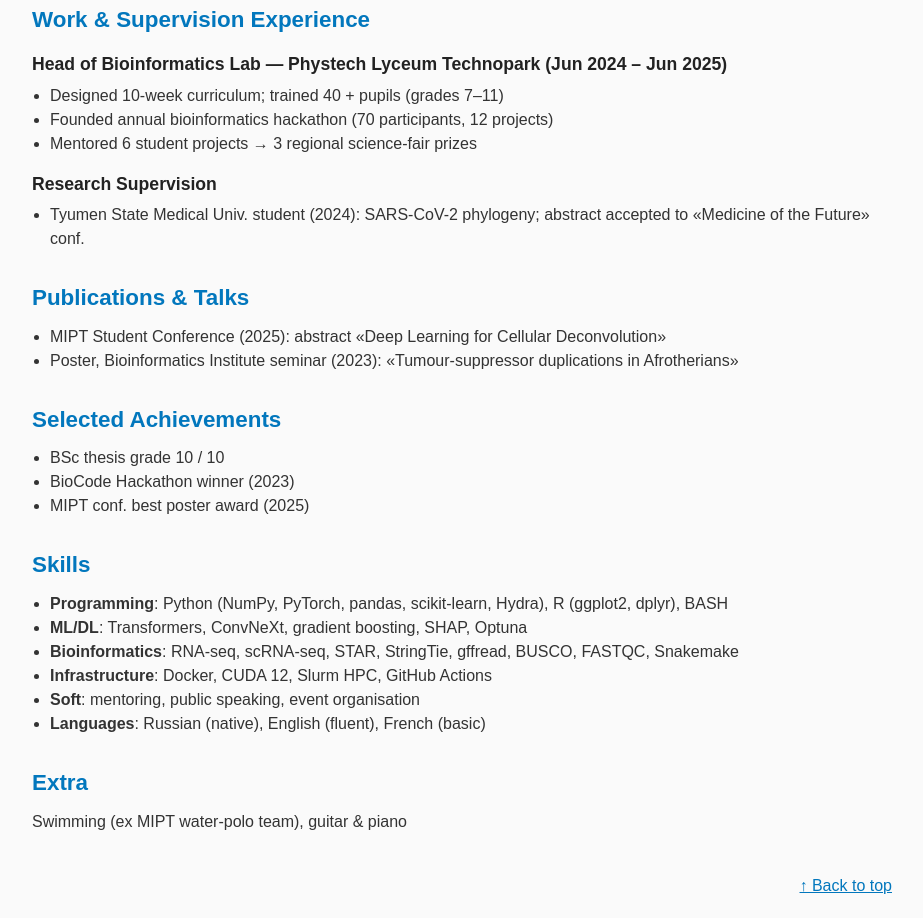
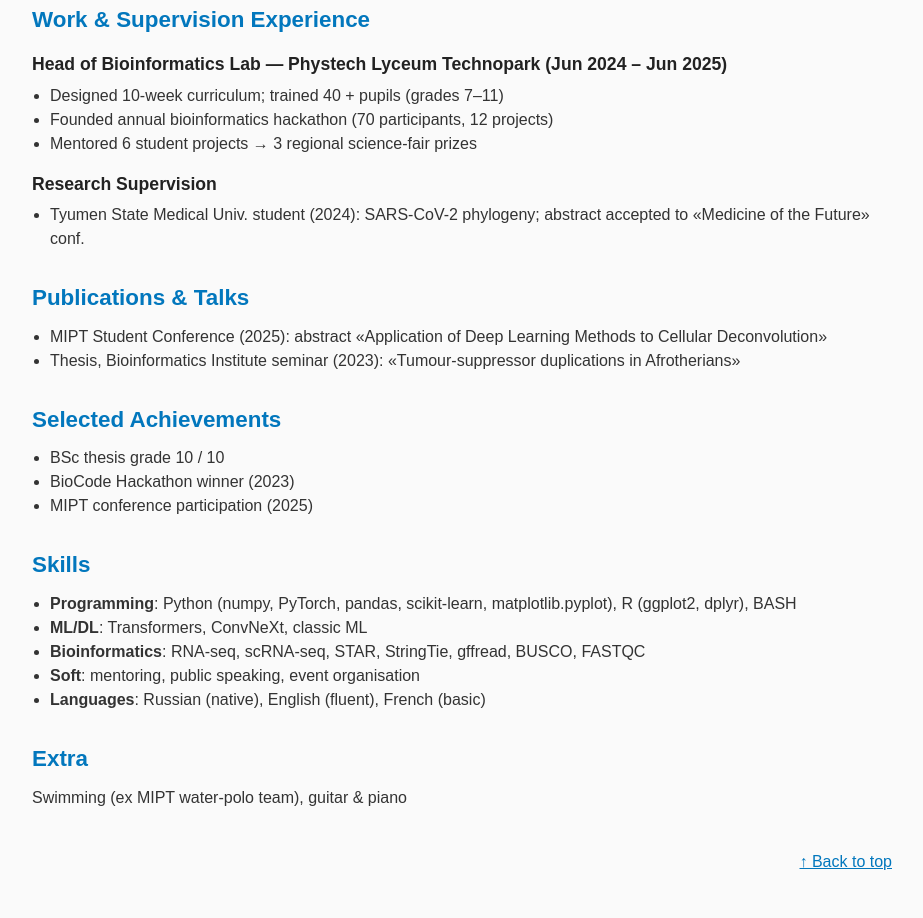
Before and after one commit to LeviusBI/CV, a plain HTML site: page index.html in a window 1280 px wide. Shown: the part 1224-2142 px from the top of the page, without its empty margins (178-1101 px from the left). After the commit the page ends 2118 px from the top, so only its background shows below. Drawn offline with Linux system fonts and the light colour scheme.

Commit message:
Update index.html

```diff
--- a/index.html
+++ b/index.html
@@ -39,9 +39,9 @@
 <main>
 <section id="summary">
     <h2>Summary</h2>
-    <p>MIPT graduate (top-25 %) with 4 + years of hands-on ML & bioinformatics. Built open-source tools
+    <p>MIPT graduate (top-25 %) with 3 years of hands-on ML & bioinformatics. Built open-source tools
        (<em>Pythia</em>, <em>RITA</em>) adopted by research peers, supervised student research,
-       organised a BioCode hackathon (winner). Looking for a research internship in a genomics-AI
+       winner of a BioCode hackathon, organised bioinformatics hackathon for elder grades (9-11). Looking for a research internship in a genomics-AI
        team to scale scientific impact.</p>
 </section>
 
@@ -51,7 +51,7 @@
         <h3>Moscow Institute of Physics and Technology — BSc Biotechnology (2021–2025)</h3>
         <ul>
             <li>GPA 4.43 / 5 (~3.4 / 4); top-25 % cohort</li>
-            <li>Thesis: <q>Application of Deep Learning Methods to Cellular Deconvolution</q> — score 10 / 10</li>
+            <li>Thesis: <q>Application of Deep Learning Methods to Cellular Deconvolution</q> — grade 10 / 10</li>
             <li>Key courses: Molecular Biology (Severinov), Probability & Statistics (Raigorodskii)</li>
         </ul>
     </article>
@@ -59,7 +59,7 @@
     <article>
         <h3>Bioinformatics Institute — Bioinformatics for Biologists (2022–2023)</h3>
         <ul>
-            <li>360 h intensive programme; project replicated eLife 65041 showing 95 % BUSCO concordance</li>
+            <li>360 h intensive programme; project replicated </li>
         </ul>
     </article>
 
@@ -132,8 +132,8 @@
 <section id="publications">
     <h2>Publications & Talks</h2>
     <ul>
-        <li>MIPT Student Conference (2025): abstract «Deep Learning for Cellular Deconvolution»</li>
-        <li>Poster, Bioinformatics Institute seminar (2023): «Tumour-suppressor duplications in Afrotherians»</li>
+        <li>MIPT Student Conference (2025): abstract «Application of Deep Learning Methods to Cellular Deconvolution»</li>
+        <li>Thesis, Bioinformatics Institute seminar (2023): «Tumour-suppressor duplications in Afrotherians»</li>
     </ul>
 </section>
 
@@ -142,17 +142,16 @@
     <ul>
         <li>BSc thesis grade 10 / 10</li>
         <li>BioCode Hackathon winner (2023)</li>
-        <li>MIPT conf. best poster award (2025)</li>
+        <li>MIPT conference participation (2025)</li>
     </ul>
 </section>
 
 <section id="skills">
     <h2>Skills</h2>
     <ul>
-        <li><strong>Programming</strong>: Python (NumPy, PyTorch, pandas, scikit-learn, Hydra), R (ggplot2, dplyr), BASH</li>
-        <li><strong>ML/DL</strong>: Transformers, ConvNeXt, gradient boosting, SHAP, Optuna</li>
-        <li><strong>Bioinformatics</strong>: RNA-seq, scRNA-seq, STAR, StringTie, gffread, BUSCO, FASTQC, Snakemake</li>
-        <li><strong>Infrastructure</strong>: Docker, CUDA 12, Slurm HPC, GitHub Actions</li>
+        <li><strong>Programming</strong>: Python (numpy, PyTorch, pandas, scikit-learn, matplotlib.pyplot), R (ggplot2, dplyr), BASH</li>
+        <li><strong>ML/DL</strong>: Transformers, ConvNeXt, classic ML</li>
+        <li><strong>Bioinformatics</strong>: RNA-seq, scRNA-seq, STAR, StringTie, gffread, BUSCO, FASTQC</li>
         <li><strong>Soft</strong>: mentoring, public speaking, event organisation</li>
         <li><strong>Languages</strong>: Russian (native), English (fluent), French (basic)</li>
     </ul>
```
